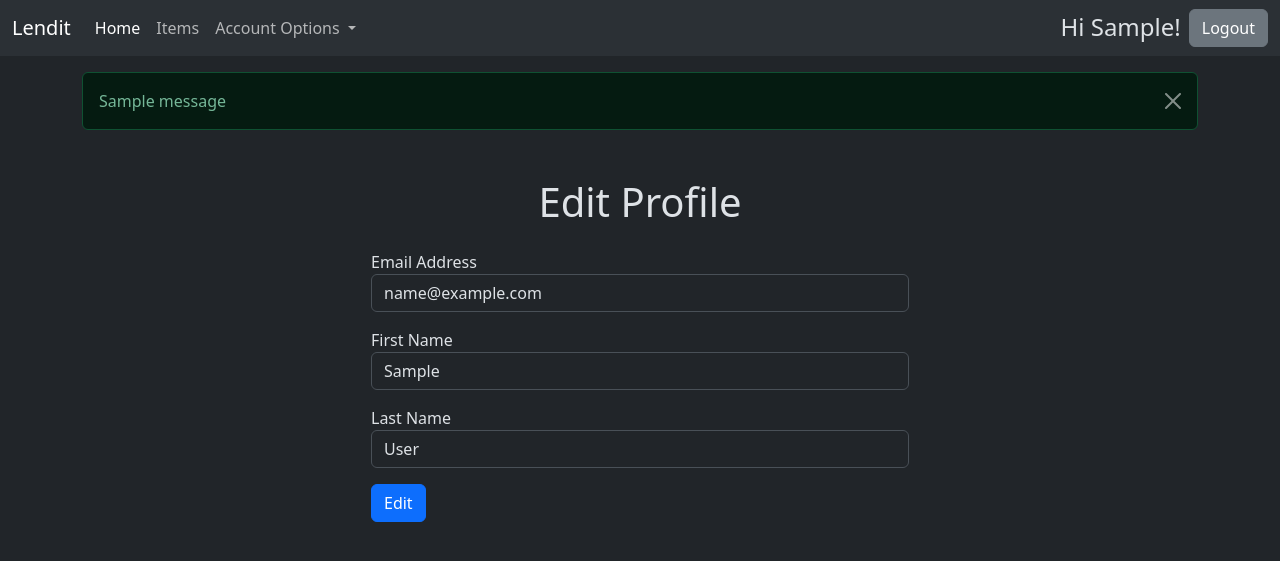
After one commit to Jon-D-Smith/lendit, a Django app: page /accounts/edit_user/ in a window 1280 px wide. The commit adds this page. Shown: the top 561 px of the page. Run offline with Django 5.2, Linux system fonts and the light colour scheme; a user stored in the database is signed in; tables that the repository leaves empty hold one stand-in row (values such as "Sample post"); one stand-in notice (Sample message) is shown.

Commit message:
Added login, logout, change password, edit profile, and quality of life edits to the base template

```diff
--- a/lendit/accounts/forms.py
+++ b/lendit/accounts/forms.py
@@ -1,6 +1,8 @@
 from django import forms
+from django.contrib.auth.forms import UserCreationForm, AuthenticationForm, PasswordChangeForm, UserChangeForm
+from django.contrib.auth import get_user_model
+
 from .models import CustomUser
-from django.contrib.auth.forms import UserCreationForm
 
 class CustomUserCreationForm(UserCreationForm):
 
@@ -35,3 +37,67 @@ class CustomUserCreationForm(UserCreationForm):
     class Meta:
         model = CustomUser
         fields = ['first_name', 'last_name', 'email', 'password1', 'password2']
+
+
+
+
+
+class CustomAuthenticationForm(AuthenticationForm):
+    # We use username instead of email here due to django expecting the login field to be named username
+    username = forms.EmailField(widget=forms.EmailInput(attrs={
+        'placeholder': 'Email',
+        'class':'form-control'
+    }),
+    required=True
+    )
+
+    password = forms.CharField(widget=forms.PasswordInput(attrs={
+        'placeholder': 'Enter password',
+        'class': 'form-control'
+    }))
+
+
+    class Meta:
+        model = CustomUser
+        fields = ['username', 'password']
+
+
+class CustomPasswordChangeForm(PasswordChangeForm):
+    old_password = forms.CharField(label='Current Password', widget=forms.PasswordInput(attrs={
+        'placeholder': 'Current Password',
+        'class': 'form-control'
+    }))
+
+    new_password1 = forms.CharField(label='New Password',widget=forms.PasswordInput(attrs={
+        'placeholder': 'New Password',
+        'class': 'form-control'
+    }))
+
+    new_password2 = forms.CharField(label='Confirm New Password',widget=forms.PasswordInput(attrs={
+        'placeholder': 'Confirm New Password',
+        'class': 'form-control'
+    }))
+
+    class Meta:
+        model = CustomUser
+        fields = ['old_password', 'new_password1', 'new_password2']
+
+
+class CustomUserChangeForm(UserChangeForm):
+    email = forms.EmailField(label = 'Email Address',widget=forms.EmailInput(attrs={
+
+        'class':'form-control'
+    })
+    )
+
+    first_name = forms.CharField(label = 'First Name',widget=forms.TextInput(attrs={
+        'class': 'form-control'
+    }))
+
+    last_name = forms.CharField(label = 'Last Name', widget=forms.TextInput(attrs={
+        'class': 'form-control'
+    }))
+
+    class Meta:
+        model = get_user_model()
+        fields = ['email', 'first_name', 'last_name']
--- a/lendit/accounts/middleware/check_superuser.py
+++ b/lendit/accounts/middleware/check_superuser.py
@@ -10,9 +10,11 @@ class CheckSuperuserMiddleware(MiddlewareMixin):
 
         setup_path = reverse('accounts:setup_superuser')
 
+        # No need to redirect if any of these cases are found
         if request.path == setup_path or request.path.startswith('/static') or request.path.startswith('/admin'):
             return None
 
+        # If we have no users, prompt superuser setup
         if user_count == 0:
             return redirect(setup_path)
 
--- /dev/null
+++ b/lendit/accounts/templates/accounts/edit_profile.html
@@ -0,0 +1,57 @@
+{% extends "base.html" %}
+{% block title %}Edit Profile{% endblock title %}
+{% block content %}
+
+<div class="container mt-5">
+    <div class="w-75 mx-auto">
+        <h1 class="mb-4 text-center">Edit Profile</h1>
+
+        <div class="row justify-content-center">
+            <div class="col-lg-8">
+                <form method="POST" novalidate>
+                    {% csrf_token %}
+
+                    <div class="mb-3">
+                        {{ form.email.label }}
+                        {{ form.email }}
+                        {% if form.email.errors %}
+                        <div class="invalid-feedback d-block">
+                            {% for error in form.email.errors %}
+                            <p>{{ error }}</p>
+                            {% endfor %}
+                        </div>
+                        {% endif %}
+                    </div>
+
+                    <div class="mb-3">
+                        {{ form.first_name.label }}
+                        {{ form.first_name }}
+                        {% if form.first_name.errors %}
+                        <div class="invalid-feedback d-block">
+                            {% for error in form.first_name.errors %}
+                            <p>{{ error }}</p>
+                            {% endfor %}
+                        </div>
+                        {% endif %}
+                    </div>
+
+                    <div class="mb-3">
+                        {{ form.last_name.label }}
+                        {{ form.last_name }}
+                        {% if form.last_name.errors %}
+                        <div class="invalid-feedback d-block">
+                            {% for error in form.last_name.errors %}
+                            <p>{{ error }}</p>
+                            {% endfor %}
+                        </div>
+                        {% endif %}
+                    </div>
+
+                    <button type="submit" class="btn btn-primary">Edit</button>
+                </form>
+            </div>
+        </div>
+    </div>
+</div>
+
+{% endblock content %}
--- a/lendit/accounts/templates/base.html
+++ b/lendit/accounts/templates/base.html
@@ -7,10 +7,77 @@
     <title>{%block title%}{%endblock%}</title>
     <link rel="stylesheet" href="https://cdn.jsdelivr.net/npm/bootstrap@5.3.3/dist/css/bootstrap.min.css" integrity="sha384-QWTKZyjpPEjISv5WaRU9OFeRpok6YctnYmDr5pNlyT2bRjXh0JMhjY6hW+ALEwIH" crossorigin="anonymous">
     <link rel="stylesheet" href="{% static 'css/base.css' %}">
+    <script src="https://cdn.jsdelivr.net/npm/bootstrap@5.3.3/dist/js/bootstrap.bundle.min.js" integrity="sha384-YvpcrYf0tY3lHB60NNkmXc5s9fDVZLESaAA55NDzOxhy9GkcIdslK1eN7N6jIeHz" crossorigin="anonymous"></script>
 </head>
 <body>
+
+    <nav class="navbar navbar-expand-lg bg-body-tertiary">
+  <div class="container-fluid">
+    <a class="navbar-brand" href="#">Lendit</a>
+    <button class="navbar-toggler" type="button" data-bs-toggle="collapse" data-bs-target="#navbarSupportedContent" aria-controls="navbarSupportedContent" aria-expanded="false" aria-label="Toggle navigation">
+      <span class="navbar-toggler-icon"></span>
+    </button>
+    <div class="collapse navbar-collapse" id="navbarSupportedContent">
+      <ul class="navbar-nav me-auto mb-2 mb-lg-0">
+        <li class="nav-item">
+          <a class="nav-link active" aria-current="page" href="#">Home</a>
+        </li>
+        <li class="nav-item">
+          <a class="nav-link" href="#">Items</a>
+        </li>
+        {% if request.user.is_authenticated %}
+        <li class="nav-item dropdown">
+          <a class="nav-link dropdown-toggle" href="#" role="button" data-bs-toggle="dropdown" aria-expanded="false">
+            Account Options
+          </a>
+          <ul class="dropdown-menu">
+            <li><a class="dropdown-item" href="{% url 'accounts:edit_user' %}">Edit Account</a></li>
+            <li><a class="dropdown-item" href="{% url 'accounts:change_password' %}">Change Password</a></li>
+          </ul>
+        </li>
+        {% endif %}
+      </ul>
+      <div class='d-flex'>
+        {% if request.user.is_authenticated %}
+        <div class="fs-4 me-2">
+            Hi {{ request.user.first_name }}!
+        </div>
+            <form action="{% url "accounts:logout" %}" method="post">
+                <button type="submit" class="btn btn-secondary">Logout</button>
+                {% csrf_token %}
+            </form>
+        {% else %}
+        <div class="btn-group me-2">
+
+            <a href="{% url 'accounts:login' %}" class='btn btn-primary '>Login</a>
+        </div>
+        <div class="btn-group me-2">
+
+            <a href="{% url 'accounts:register' %}" class='btn btn-primary ml-2'>Register</a>
+        </div>
+        {% endif %}
+      </div>
+    </div>
+  </div>
+</nav>
+
+
+    {% if messages %}
+        <div class="container mt-3">
+            {% for message in messages %}
+                <div class="alert {{ message.tags }} alert-dismissible fade show" role="alert">
+                    {{ message }}
+                    <button type="button" class="btn-close" data-bs-dismiss="alert" aria-label="Close"></button>
+                </div>
+            {% endfor %}
+        </div>
+    {% endif %}
+
+
     <div class="container">
         {% block content %} {% endblock %}
     </div>
+
+
 </body>
 </html>
--- a/lendit/accounts/urls.py
+++ b/lendit/accounts/urls.py
@@ -1,4 +1,4 @@
-from django.urls import path, include
+from django.urls import path
 from . import views
 
 app_name = 'accounts'
@@ -6,4 +6,8 @@ app_name = 'accounts'
 urlpatterns = [
     path('setup/', views.setup_superuser, name='setup_superuser'),
     path('register/', views.register, name='register'),
+    path('login/', views.login_user, name='login'),
+    path('logout/', views.logout_user, name='logout'),
+    path('change_password/', views.change_password, name='change_password'),
+    path('edit_user/', views.edit_user, name='edit_user'),
 ]
--- a/lendit/accounts/views.py
+++ b/lendit/accounts/views.py
@@ -1,14 +1,21 @@
 from django.shortcuts import render, redirect
-from django.contrib.auth import login, authenticate, logout, get_user_model
-
-from .forms import CustomUserCreationForm
+from django.contrib.auth import login, authenticate, logout, get_user_model, update_session_auth_hash
+from django.contrib.auth.decorators import login_required
+from django.contrib import messages
 
 
-# Create your views here.
+from .forms import CustomUserCreationForm, CustomAuthenticationForm, CustomPasswordChangeForm, CustomUserChangeForm
 
+
+def bootstrap_class_error_handling(form):
+    for field in form.errors:
+        form.fields[field].widget.attrs['class'] += ' is-invalid'
+
+# Route to setup a super user when the application is first launched as a new/clean instance
 def setup_superuser(request):
     User = get_user_model()
 
+    # Seeing if a user has already been created. If so, redirect to the normal registration form. We only want one superuser by default.
     if User.objects.count() > 0:
         return redirect('accounts:register')
 
@@ -22,10 +29,11 @@ def setup_superuser(request):
                 last_name = form.cleaned_data['last_name'],
             )
             login(request, user)
+            messages.success(request, 'Administrative account created successfully!')
             return redirect('admin:index')
         else:
-            for field in form.errors:
-                form.fields[field].widget.attrs['class'] += ' is-invalid'
+            # Kind of clunky but it works for validation errors with bootstrap
+            bootstrap_class_error_handling(form)
             return render(request, 'accounts/setup_superuser.html', {'form':form})
     else:
         form = CustomUserCreationForm()
@@ -35,22 +43,84 @@ def setup_superuser(request):
 
 def register(request):
     User = get_user_model()
+    # If this is the first user, redirect to setup superuser
     if User.objects.count() == 0:
         return redirect('accounts:setup_superuser')
 
+    # If logged in, redirect to home page. Why are we trying to login again?!?
     if request.user.is_authenticated:
-        return redirect('admin:index')
+        return redirect('accounts:login')
 
     if request.method == 'POST':
         form = CustomUserCreationForm(request.POST)
         if form.is_valid():
             user = form.save()
             login(request, user)
-            return redirect('admin:index')
+            messages.success(request, 'Account registered successfully')
+            return redirect('accounts:login')
         else:
-            for field in form.errors:
-                form.fields[field].widget.attrs['class'] += ' is-invalid'
+            bootstrap_class_error_handling(form)
             return render(request, 'accounts/register.html', {'form':form})
     else:
         form = CustomUserCreationForm()
     return render(request, 'accounts/register.html', {'form':form})
+
+
+
+def login_user(request):
+    if request.method == 'POST':
+        form = CustomAuthenticationForm(request, request.POST)
+        if form.is_valid():
+            email = form.cleaned_data['username']
+            password = form.cleaned_data['password']
+            user = authenticate(request, email=email, password=password)
+
+            if user is not None:
+                login(request, user)
+                messages.success(request, 'Logged in successfully')
+                return redirect('accounts:login')
+        else:
+            bootstrap_class_error_handling(form)
+            return render(request, 'accounts/login.html', {'form':form})
+    else:
+        form = CustomAuthenticationForm()
+    return render(request, 'accounts/login.html', {'form':form})
+
+# This is our most complicated view.
+def logout_user(request):
+    logout(request)
+    messages.info(request, 'Logged out')
+    return redirect('accounts:login')
+
+@login_required
+def edit_user(request):
+    if request.method == 'POST':
+        form = CustomUserChangeForm(data=request.POST, instance=request.user)
+        if form.is_valid():
+            user = form.save()
+            messages.success(request, 'Profile successfully updated')
+            return redirect('accounts:edit_user')
+        else:
+            bootstrap_class_error_handling(form)
+            return render(request, 'accounts/edit_profile.html', {'form': form})
+    else:
+        form = CustomUserChangeForm(instance=request.user)
+    return render(request, 'accounts/edit_profile.html', {'form':form})
+
+
+@login_required
+def change_password(request):
+    if request.method == 'POST':
+        form = CustomPasswordChangeForm(request.user, request.POST)
+        if form.is_valid():
+            user = form.save()
+            # Keep the user logged in by updating the session
+            update_session_auth_hash(request, user)
+            messages.success(request, 'Your password has been changed!')
+            return redirect('accounts:login')
+        else:
+            bootstrap_class_error_handling(form)
+            return render(request, 'accounts/change_password.html', {'form':form})
+    else:
+        form = CustomPasswordChangeForm(request.user)
+    return render(request, 'accounts/change_password.html', {'form': form})
```
Also changed, not shown: lendit/accounts/admin.py (+6 -3 lines), lendit/accounts/models.py (+4 -3 lines), lendit/accounts/templates/accounts/change_password.html (added, +28 -0 lines), lendit/accounts/templates/accounts/login.html (added, +47 -0 lines), lendit/accounts/templates/accounts/register.html (+29 -12 lines), lendit/lendit/settings.py (+17 -0 lines).
